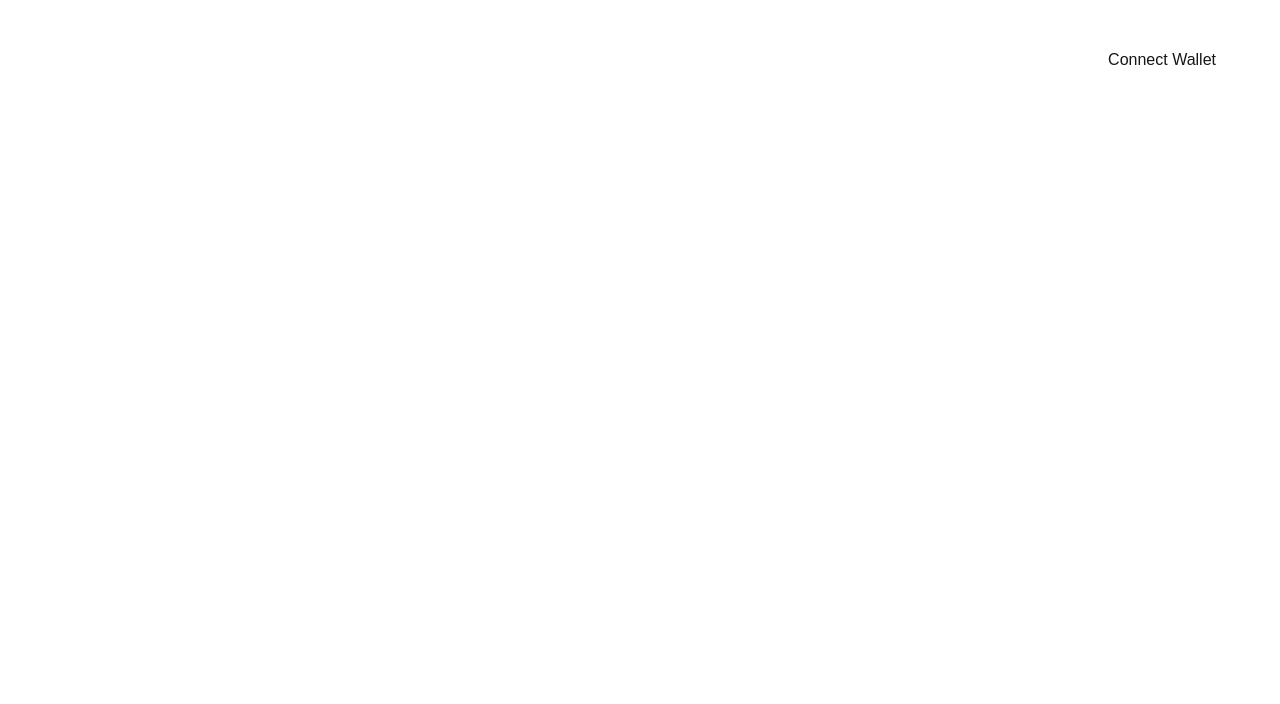
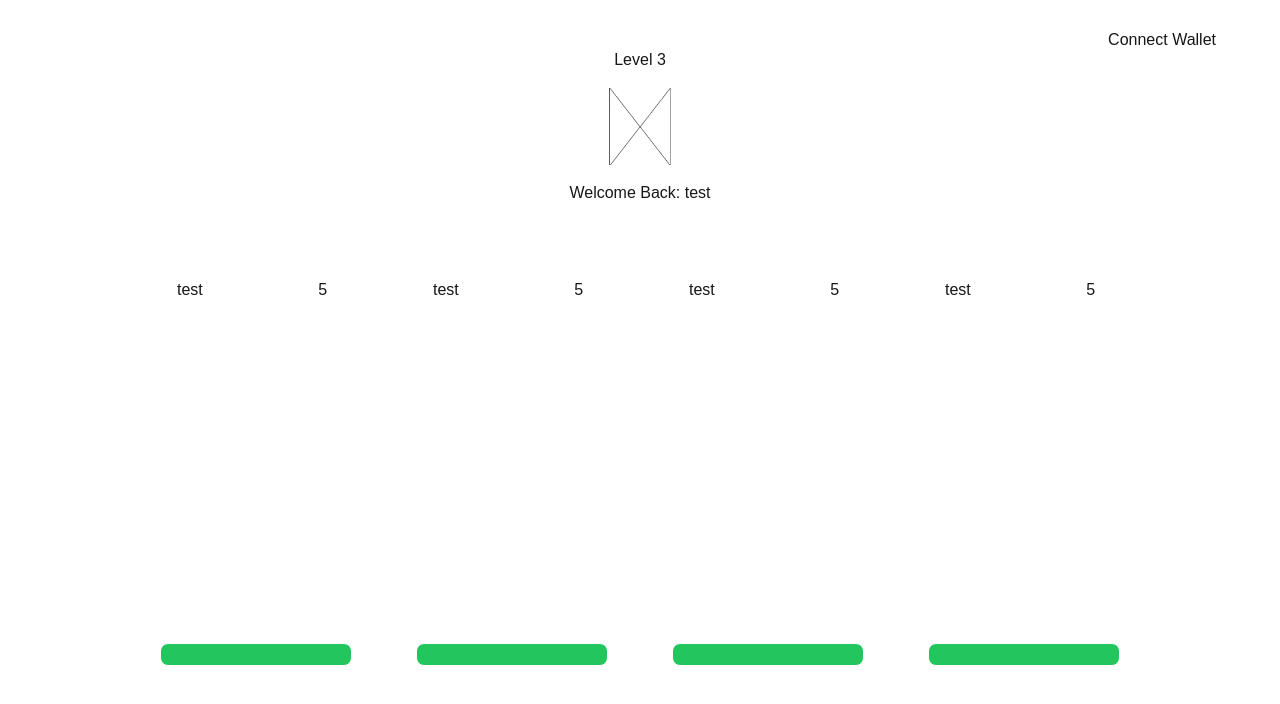
Before and after one commit to Daigan1/eigencards, a Next.js app in the folder front-end/: page /home in a window 1280 px wide. Shown: the top 704 px of the page. Built offline with nearby package versions, Linux system fonts and the light colour scheme.

Commit message:
finish homepage

```diff
--- /dev/null
+++ b/front-end/src/app/components/card.jsx
@@ -0,0 +1,22 @@
+'use client'
+
+import Progress from "./progress";
+
+export default function Card(props) {
+	return (
+		<div className = "h-[80%]">
+			<div className="rounded-lg border border-white w-48 h-[80%]">
+				<div className="flex p-4">
+					<div>
+						<p>{props.name}</p>
+					</div>
+					<div className="ml-auto mr-[5%]">
+						{props.xp}
+					</div>
+				</div>
+
+			</div>
+			<Progress />
+		</div>
+	);
+}
--- a/front-end/src/app/components/header.jsx
+++ b/front-end/src/app/components/header.jsx
@@ -3,7 +3,7 @@
 
 export default function Header() {
 	return (
-		<div className="block h-[15vh]">
+		<div className="block h-[10vh]">
 			<div className = "flex h-full align-center">
 			<button className="ml-auto mr-[5%]">Connect Wallet</button>
 			</div>
--- /dev/null
+++ b/front-end/src/app/components/profile.jsx
@@ -0,0 +1,17 @@
+'use client'
+
+
+export default function Profile(props) {
+	return (
+		<div className="flex justify-center items-center mt-[-2.5%]">
+
+			<div className = "flex flex-col justify-center items-center gap-y-4">
+					<p>Level {props.level}</p>
+					<img className="w-[15%] h-[35%]" src="/img/placehold.png" />
+					<p>Welcome Back: {props.username}</p>
+					</div>
+
+			</div>
+
+	);
+}
--- /dev/null
+++ b/front-end/src/app/components/progress.jsx
@@ -0,0 +1,10 @@
+'use client'
+
+
+export default function Progress(props) {
+	return (
+		<div className="rounded-lg border border-white h-[5%] w-full bg-green-500 mt-6">
+
+		</div>
+	);
+}
--- a/front-end/src/app/home/page.js
+++ b/front-end/src/app/home/page.js
@@ -1,11 +1,20 @@
 'use client'
 
 import Header from "../components/header";
+import Card from "../components/card";
+import Profile from "../components/profile";
 
 export default function Home() {
 	return (
 		<div>
 			<Header />
+				<Profile username="test" level={3} />
+				<div className="flex w-full h-[70vh] justify-center items-center gap-16">
+					<Card name="test" xp={5} />
+					<Card name="test" xp={5} />
+					<Card name="test" xp={5} />
+					<Card name="test" xp={5} />
+			</div>
 		</div>
 	);
 }
--- a/front-end/src/app/page.js
+++ b/front-end/src/app/page.js
@@ -1,6 +1,7 @@
 'use client'
 
 import Header from "./components/header";
+import Link from "next/link";
 
 export default function Home() {
   return (
@@ -12,7 +13,7 @@ export default function Home() {
           <div className="flex flex-col text-center gap-2">
             <h1 className="text-4xl">Welcome to EigenCards</h1>
             <p>Collect, Play, and Earn real-money rewards!</p>
-            <button>Go to App</button>
+            <Link href = "/home"><button>Go to App</button></Link>
           </div>
           <img src="/img/placehold.png" alt="main-image" className="w-1/4 h-1/2" />
         </div>
```
